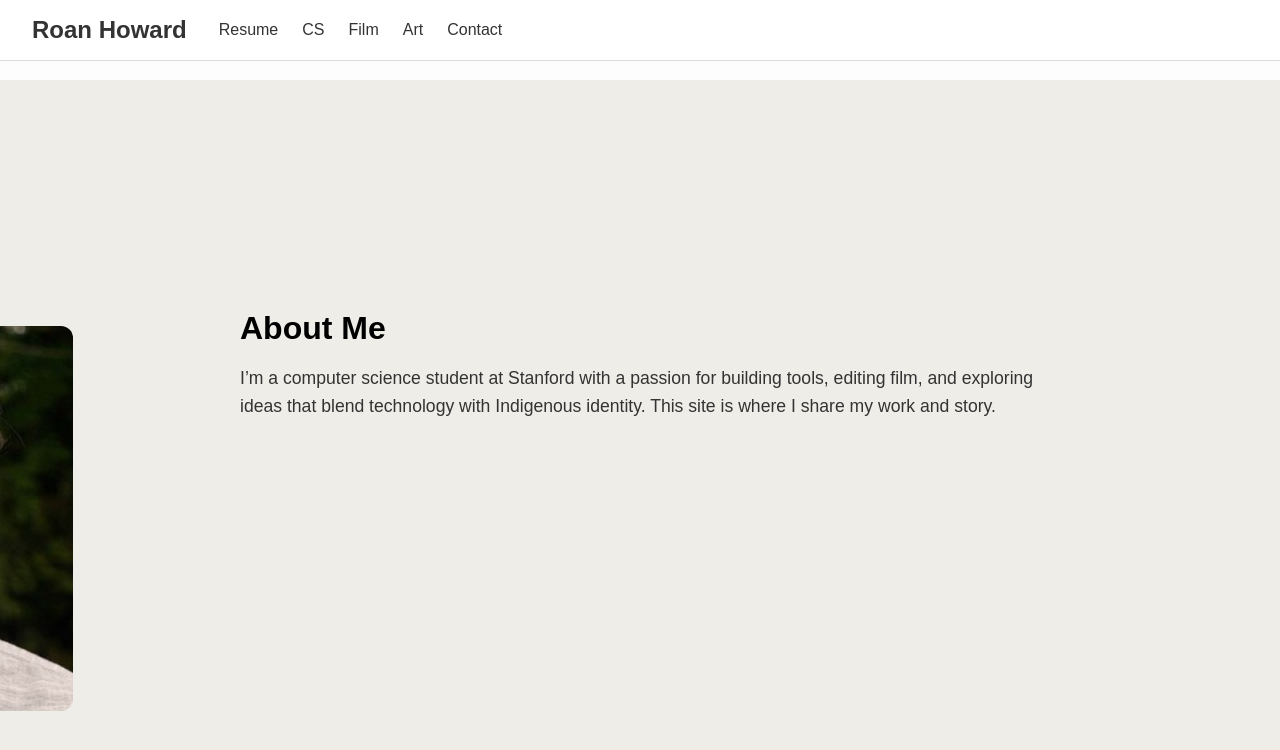
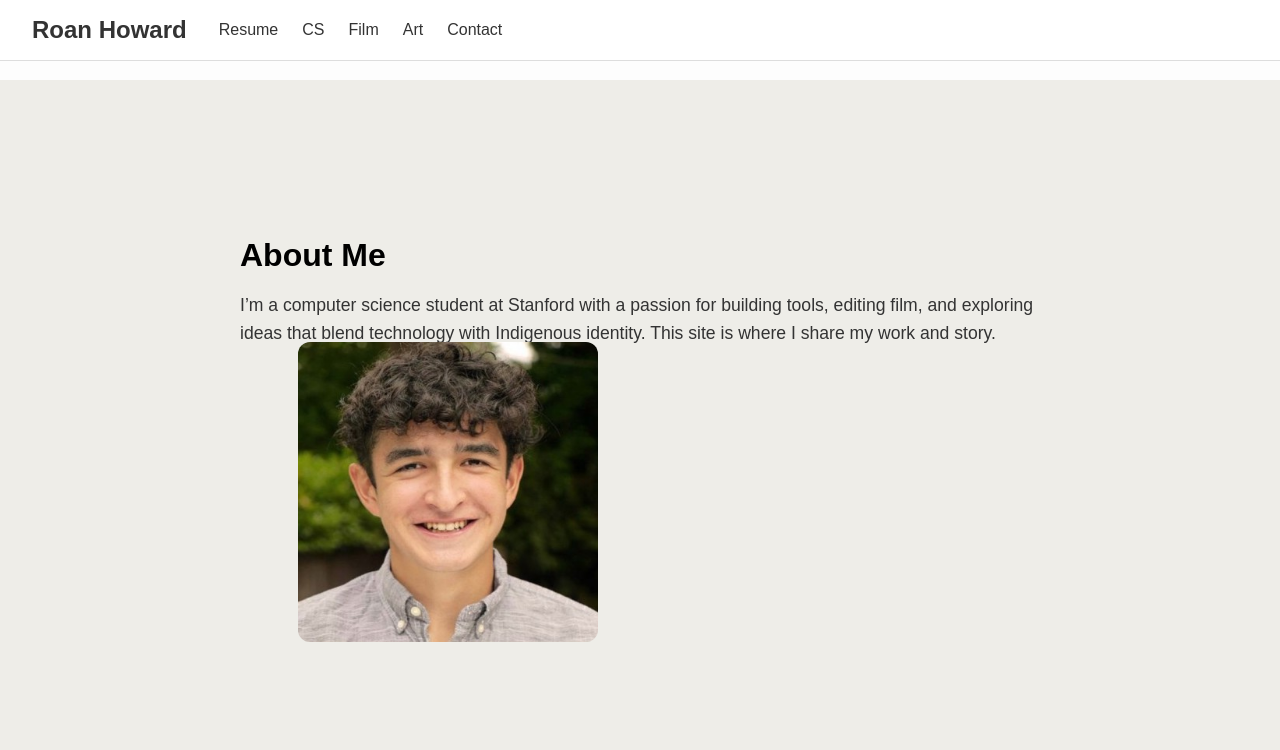
Before and after one commit to RoanHoward/roanhoward-website, a React (Vite) app in the folder roanhoward-website/: page / in a window 1280 px wide. Shown: the top 750 px of the page. Built offline with nearby package versions, Linux system fonts and the light colour scheme.

Commit message:
formatting consistancy

```diff
--- a/roanhoward-website/src/components/VideoIntro.css
+++ b/roanhoward-website/src/components/VideoIntro.css
@@ -1,12 +1,17 @@
 /* VideoIntro.css */
 
 .video-intro {
-  margin-left: -95rem; /* Moves the entire image container to the left */
+  transform: translateX(-12rem);
+  display: flex;
+  align-items: center;
+  gap: 2rem;
+  flex-wrap: wrap;
+  justify-content: center;
+  margin-top: 3rem;
 }
+
 .intro-image {
   width: 100%;
-  max-width: 800px;
+  max-width: 300px;
   border-radius: 12px;
-  margin-top: 2rem;
-  margin-right: 0rem;
 }
```
